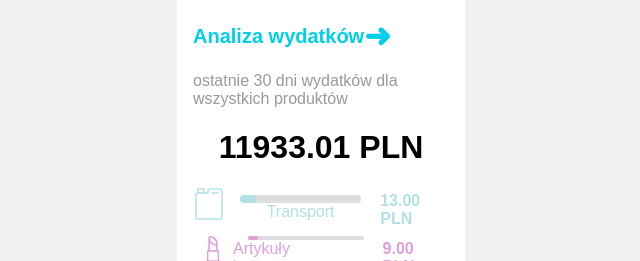
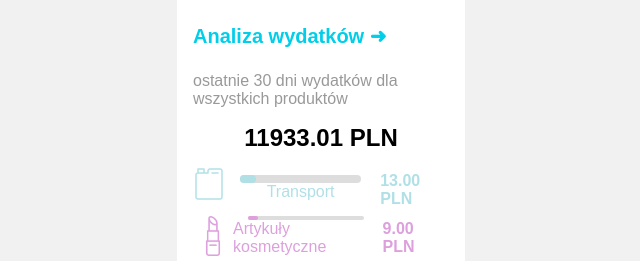
Before and after one commit to NotRimuru/Statysyki, a plain HTML site: page statystyki/index.html in a window 1280 px wide. Shown: the top 261 px of the page, without its empty margins (319-959 px from the left). Drawn offline with Linux system fonts and the light colour scheme.

Commit message:
Update index.html

```diff
--- a/statystyki/index.html
+++ b/statystyki/index.html
@@ -10,10 +10,10 @@
 <body class = 'no-select'>
     <div class = "statistics-div">
         <div class = 'title'>
-            <h1 class = "tytul">Analiza wydatków</h1><h1 class="strzalka">➜</h1>
+            <h1 class = "tytul">Analiza wydatków ➜</h1>
         </div>
         <p style = "color: #999; font-size: 2lvh; margin-top: 2lvh; text-align: left; margin-bottom: 0px;">ostatnie 30 dni wydatków dla wszystkich produktów</p>
-        <h1 class = 'wydatki' style = "text-size: 3lvh"></h1>
+        <h1 class = 'wydatki' style="font-size: 3lvh"></h1>
         <div class = "statistic-list"></div>
     </div>
     <script>
```
